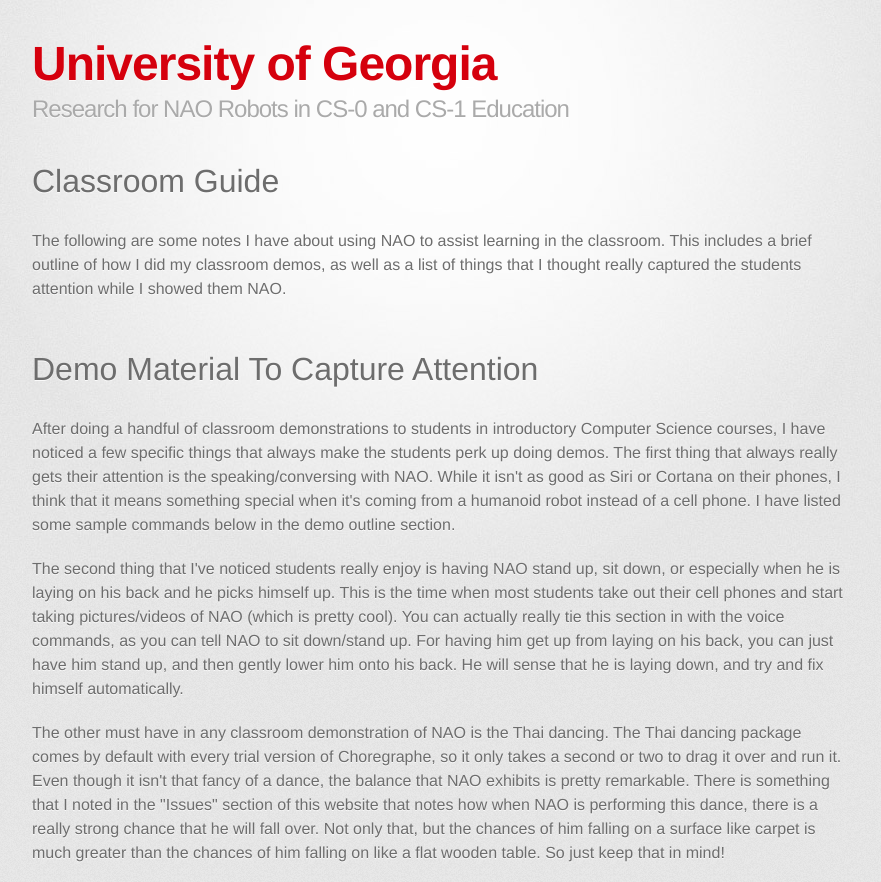
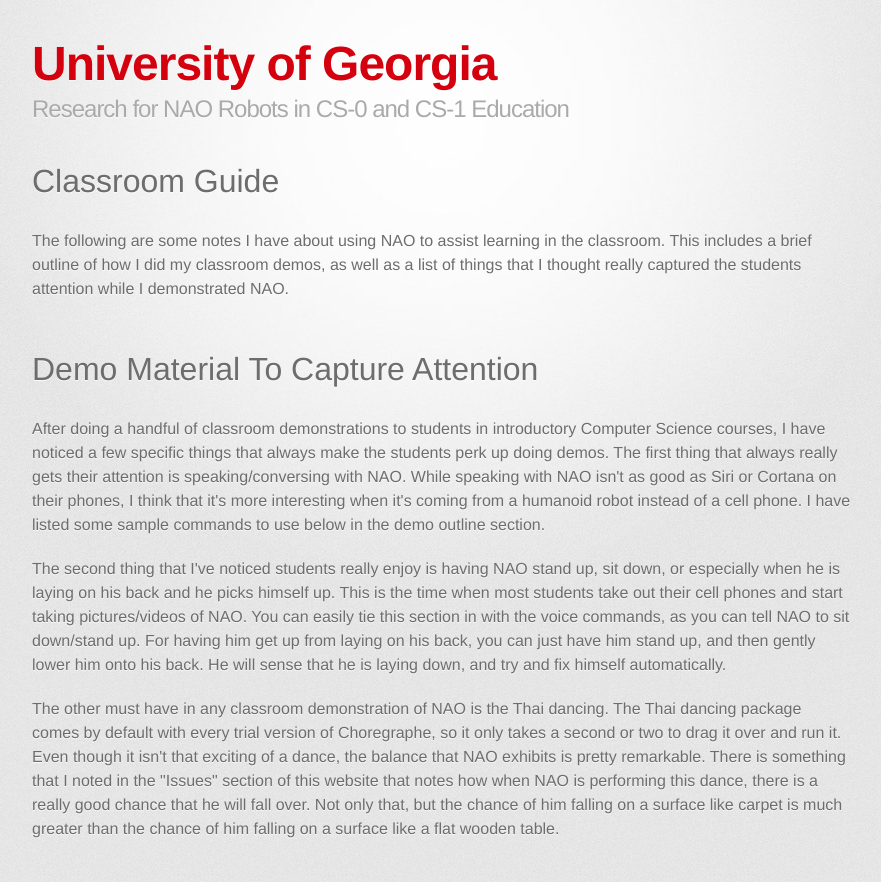
Before and after one commit to NaoProjectUGA/NaoWebsite, a plain HTML site: page documentation.html in a window 1280 px wide. Shown: the top 882 px of the page, without its empty margins (198-1079 px from the left). Drawn offline with Linux system fonts and the light colour scheme; a web font is replaced by a local one.

Commit message:
Fixing wording

```diff
--- a/documentation.html
+++ b/documentation.html
@@ -25,24 +25,24 @@
 		<h1>Classroom Guide</h1>
 		<br>
 		<p>The following are some notes I have about using NAO to assist learning in the classroom. This includes a brief outline of how I did my classroom demos, as well as a list of
-			things that I thought really captured the students attention while I showed them NAO.</p>
+			things that I thought really captured the students attention while I demonstrated NAO.</p>
 
 
 		<br>
 		<h1>Demo Material To Capture Attention</h1>
 		<br>
 		<p>	After doing a handful of classroom demonstrations to students in introductory Computer Science courses, I have noticed a few specific things that always make the students perk up doing demos. The
-		first thing that always really gets their attention is the speaking/conversing with NAO. While it isn't as good as Siri or Cortana on their phones, I think that it means something special when it's coming
-		from a humanoid robot instead of a cell phone. I have listed some sample commands below in the demo outline section.  </p>
+		first thing that always really gets their attention is speaking/conversing with NAO. While speaking with NAO isn't as good as Siri or Cortana on their phones, I think that it's more interesting when it's coming
+		from a humanoid robot instead of a cell phone. I have listed some sample commands to use below in the demo outline section.  </p>
 
 		<p>The second thing that I've noticed students really enjoy is having NAO stand up, sit down, or especially when he is laying on his back and he picks himself up. This is the time when most students take
-		out their cell phones and start taking pictures/videos of NAO (which is pretty cool). You can actually really tie this section in with the voice commands, as you can tell NAO to sit down/stand up. For having him
+		out their cell phones and start taking pictures/videos of NAO. You can easily tie this section in with the voice commands, as you can tell NAO to sit down/stand up. For having him
 		get up from laying on his back, you can just have him stand up, and then gently lower him onto his back. He will sense that he is laying down, and try and fix himself automatically. </p>
 
 		<p> The other must have in any classroom demonstration of NAO is the Thai dancing. The Thai dancing package comes by default with every trial version of Choregraphe, so it only takes a second or two to drag it over and run
-		it. Even though it isn't that fancy of a dance, the balance that NAO exhibits is pretty remarkable. There is something that I noted in the  "Issues" section of this website that notes how when NAO is performing
-		this dance, there is a really strong chance that he will fall over. Not only that, but the chances of him falling on a surface like carpet is much greater than the chances of him falling on like a flat wooden
-		table. So just keep that in mind!
+		it. Even though it isn't that exciting of a dance, the balance that NAO exhibits is pretty remarkable. There is something that I noted in the  "Issues" section of this website that notes how when NAO is performing
+		this dance, there is a really good chance that he will fall over. Not only that, but the chance of him falling on a surface like carpet is much greater than the chance of him falling on a surface like a flat wooden
+		table.
 		</p>
 
 
```
Also changed, not shown: issues.html (+1 -1 lines).
